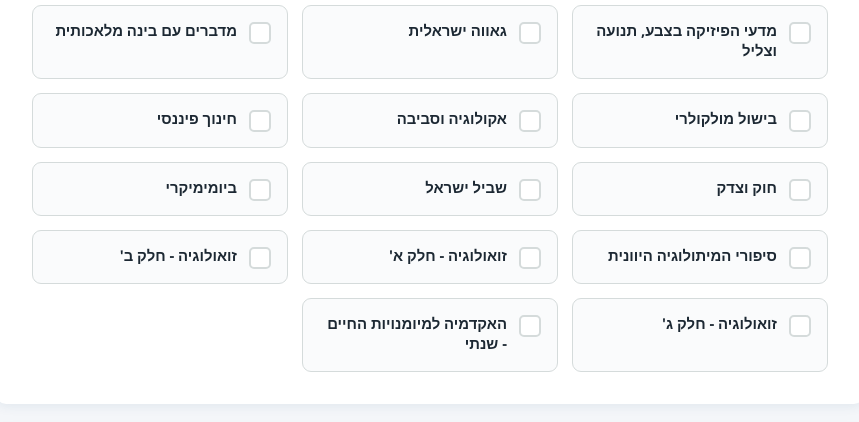
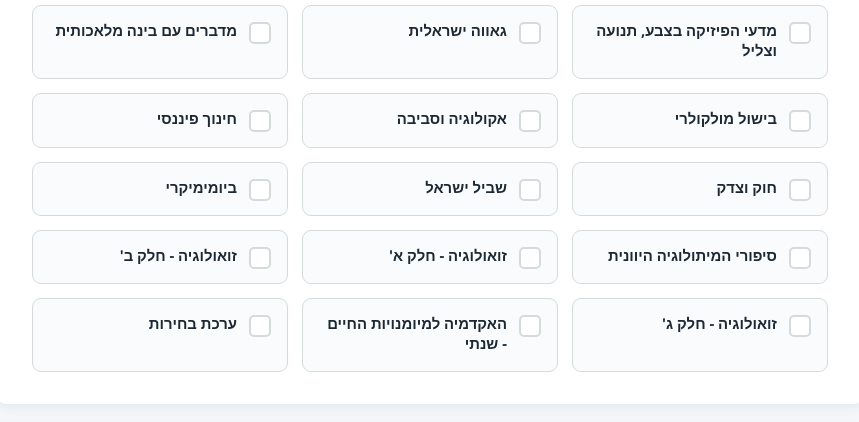
Before and after one commit to ofirhantis-lgtm/tofes-hazmana, a plain HTML site: page index.html in a window 1280 px wide. Shown: the part 1127-1549 px from the top of the page, without its empty margins (210-1069 px from the left). Drawn offline with nearby package versions, Linux system fonts and the light colour scheme.

Commit message:
Add files via upload

```diff
--- a/index.html
+++ b/index.html
@@ -1022,7 +1022,8 @@ const COURSES = [
   { name: "זואולוגיה - חלק א'",                price: 3000 },
   { name: "זואולוגיה - חלק ב'",                price: 3000 },
   { name: "זואולוגיה - חלק ג'",                price: 3000 },
-  { name: "האקדמיה למיומנויות החיים - שנתי",     price: 6000 }
+  { name: "האקדמיה למיומנויות החיים - שנתי",     price: 6000 },
+  { name: "ערכת בחירות",                        price: 1600 }
 ];
 
 /* ===== כתובת מייל ופקס — לעריכה קלה ===== */
```
